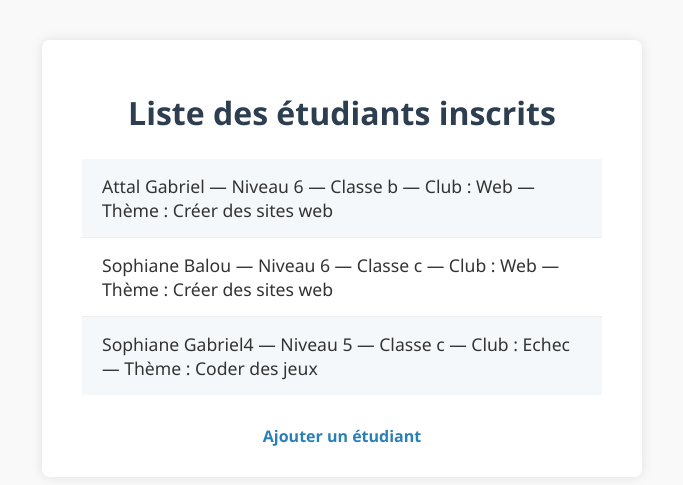
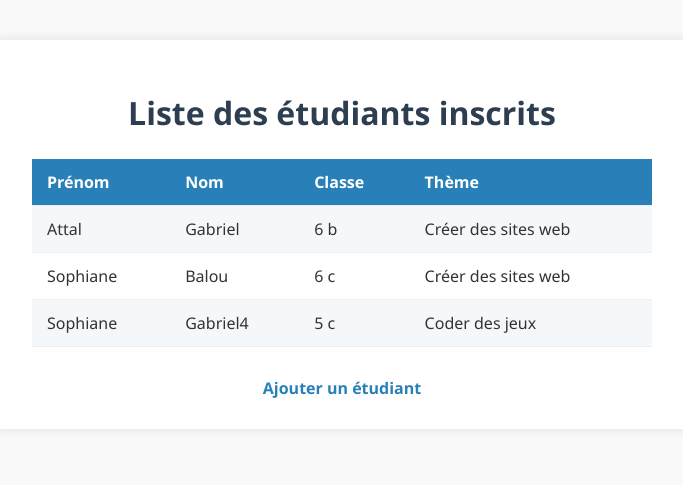
Before and after one commit to Steeve-feuille-ciseaux/quickAdd, a Django app: page /liste/ in a window 1280 px wide. Shown: the top 485 px of the page, without its empty margins (298-981 px from the left). Run offline with Django 5.2, Linux system fonts and the light colour scheme; data comes from the database, SQL or seed files in the repository.

Commit message:
html stylisé

```diff
--- a/quickAdd/club/templates/club/liste_etudiants.html
+++ b/quickAdd/club/templates/club/liste_etudiants.html
@@ -23,7 +23,7 @@
             border-radius: 8px;
             box-shadow: 0 0 12px rgba(0,0,0,0.1);
             width: 100%;
-            max-width: 600px;
+            max-width: 700px;
             box-sizing: border-box;
             padding: 30px 40px;
             text-align: center;
@@ -32,22 +32,22 @@
             color: #2c3e50;
             margin-bottom: 25px;
         }
-        ul {
-            list-style: none;
-            padding: 0;
+        table {
+            width: 100%;
+            border-collapse: collapse;
             margin: 0 auto;
-            max-width: 100%;
-        }
-        li {
-            padding: 15px 20px;
-            border-bottom: 1px solid #eee;
-            font-size: 1.1rem;
+            font-size: 1rem;
             text-align: left;
         }
-        li:last-child {
-            border-bottom: none;
+        th, td {
+            padding: 12px 15px;
+            border-bottom: 1px solid #eee;
         }
-        li:nth-child(odd) {
+        th {
+            background-color: #2980b9;
+            color: white;
+        }
+        tr:nth-child(odd) {
             background-color: #f5f8fa;
         }
         a {
@@ -66,15 +66,34 @@
 <body>
     <div class="container">
         <h1>Liste des étudiants inscrits</h1>
-        <ul>
-            {% for etudiant in etudiants %}
-                <li>
-                    {{ etudiant.prenom }} {{ etudiant.nom }} — Niveau {{ etudiant.niveau }} — Classe {{ etudiant.classe }} — Club : {{ etudiant.get_club_display }} — Thème : {{ etudiant.get_theme_display }}
-                </li>
-            {% empty %}
-                <li>Aucun étudiant inscrit.</li>
-            {% endfor %}
-        </ul>
+
+        {% if etudiants %}
+            <table>
+                <thead>
+                    <tr>
+                        <th>Prénom</th>
+                        <th>Nom</th>
+                        <th>Classe</th>
+                        {# <th>Club</th> #} <!-- Club commenté -->
+                        <th>Thème</th>
+                    </tr>
+                </thead>
+                <tbody>
+                    {% for etudiant in etudiants %}
+                        <tr>
+                            <td>{{ etudiant.prenom }}</td>
+                            <td>{{ etudiant.nom }}</td>
+                            <td>{{ etudiant.niveau }} {{ etudiant.classe }}</td>
+                            {# <td>{{ etudiant.get_club_display }}</td> #} <!-- Club commenté -->
+                            <td>{{ etudiant.get_theme_display }}</td>
+                        </tr>
+                    {% endfor %}
+                </tbody>
+            </table>
+        {% else %}
+            <p>Aucun étudiant inscrit.</p>
+        {% endif %}
+
         <a href="{% url 'ajouter_etudiant' %}">Ajouter un étudiant</a>
     </div>
 </body>
```
